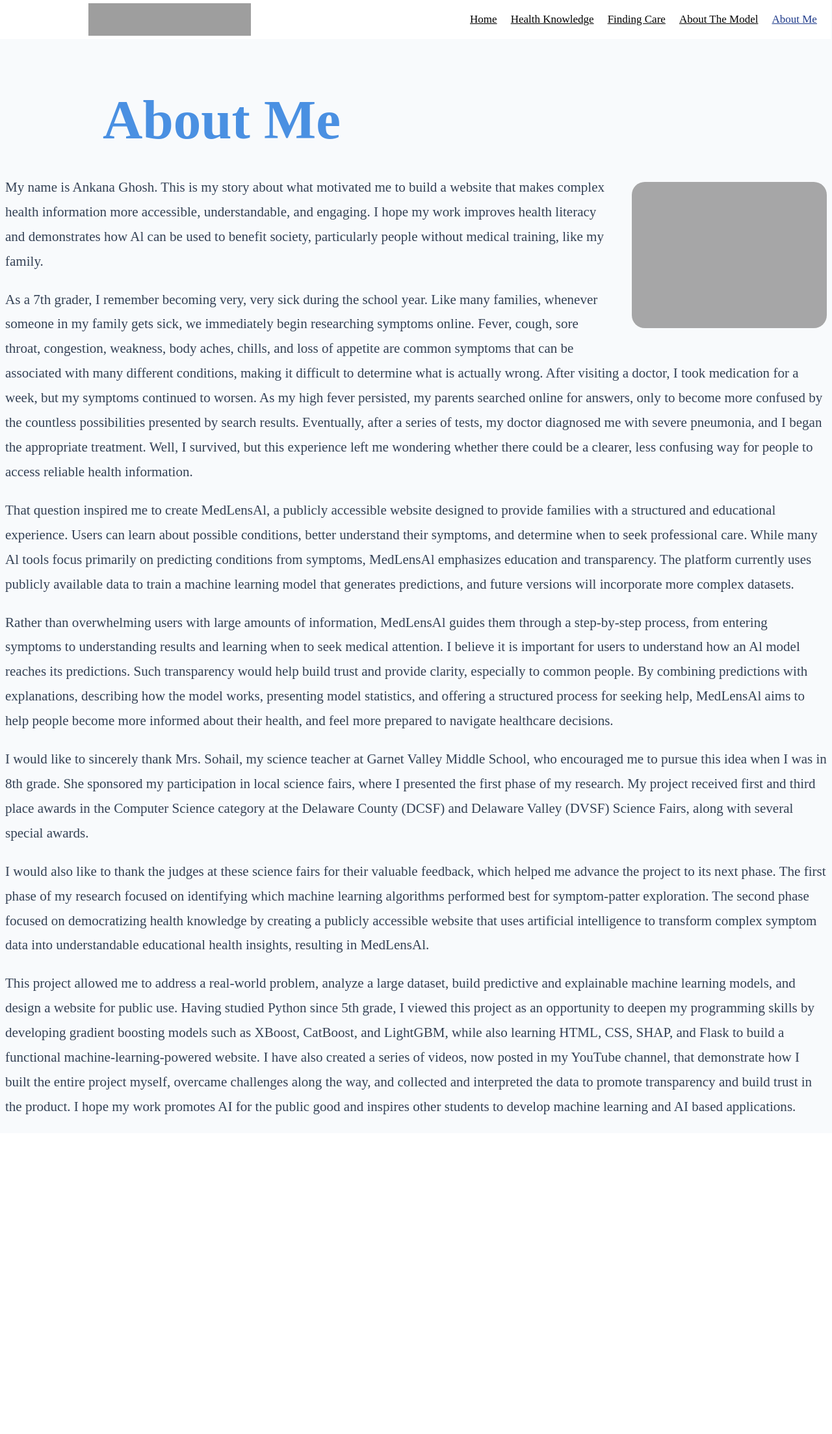
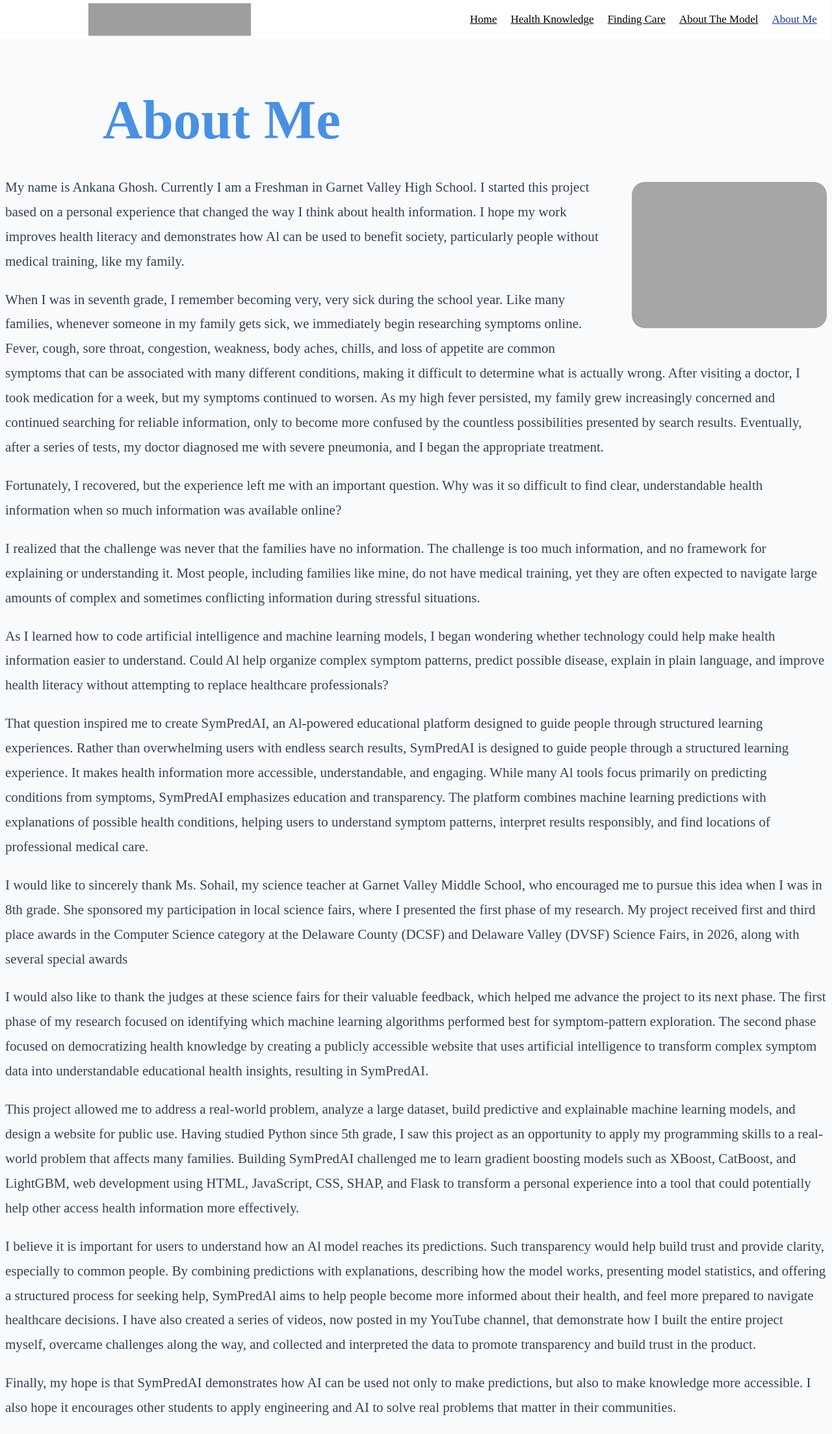
Before and after one commit to Ghosh-Ankana/MedLensAI, a Flask app: page /about_me in a window 1280 px wide. Shown: the whole page at 65% size. Before the commit the page ends 1715 px from the top, so only its background shows below. Run offline with Flask 3, Linux system fonts and the light colour scheme; grey boxes are pictures that could not be loaded.

Commit message:
Add files via upload

```diff
--- a/templates/about_me.html
+++ b/templates/about_me.html
@@ -5,7 +5,7 @@
 <body>
 	<div id='nav_bar'>
 		<div id='title'>
-			<img src='https://user26015.na.imgto.link/public/20260821/screen-shot-2026-08-21-at-5-32-03-pm.avif'>
+			<img src='https://cdn.phototourl.com/free/2026-09-19-66e34d60-9451-4a42-8db6-56d83421b2d1.png'>
 
 
 		</div>
@@ -31,27 +31,37 @@
     	<img src="https://user26015.na.imgto.link/public/20260821/name.avif" class='vp'>
 
 
-    <h3 style='font-weight: normal'>My name is Ankana Ghosh. This is my story about what motivated me to build a website that makes complex health information more accessible, understandable, and engaging. I hope my work improves health literacy and demonstrates how Al can be used to benefit society, particularly people without medical training, like my family.
+    <h3 style='font-weight: normal'>My name is Ankana Ghosh. Currently I am a Freshman in Garnet Valley High School. I started this project based on a personal experience that changed the way I think about health information. I hope my work improves health literacy and demonstrates how Al can be used to benefit society, particularly people without medical training, like my family.
     </h3>
 <h3 style='font-weight: normal'>
-As a 7th grader, I remember becoming very, very sick during the school year. Like many families, whenever someone in my family gets sick, we immediately begin researching symptoms online. Fever, cough, sore throat, congestion, weakness, body aches, chills, and loss of appetite are common symptoms that can be associated with many different conditions, making it difficult to determine what is actually wrong. After visiting a doctor, I took medication for a week, but my symptoms continued to worsen. As my high fever persisted, my parents searched online for answers, only to become more confused by the countless possibilities presented by search results. Eventually, after a series of tests, my doctor diagnosed me with severe pneumonia, and I began the appropriate treatment.
-Well, I survived, but this experience left me wondering whether there could be a clearer, less confusing way for people to access reliable health information.
+When I was in seventh grade, I remember becoming very, very sick during the school year. Like many families, whenever someone in my family gets sick, we immediately begin researching symptoms online. Fever, cough, sore throat, congestion, weakness, body aches, chills, and loss of appetite are common symptoms that can be associated with many different conditions, making it difficult to determine what is actually wrong. After visiting a doctor, I took medication for a week, but my symptoms continued to worsen. As my high fever persisted, my family grew increasingly concerned and continued searching for reliable information, only to become more confused by the countless possibilities presented by search results. Eventually, after a series of tests, my doctor diagnosed me with severe pneumonia, and I began the appropriate treatment.
 </h3>
 <h3 style='font-weight: normal'>
-That question inspired me to create MedLensAl, a publicly accessible website designed to provide families with a structured and educational experience. Users can learn about possible conditions, better understand their symptoms, and determine when to seek professional care.
-While many Al tools focus primarily on predicting conditions from symptoms, MedLensAl emphasizes education and transparency. The platform currently uses publicly available data to train a machine learning model that generates predictions, and future versions will incorporate more complex datasets.
+Fortunately, I recovered, but the experience left me with an important question. Why was it so difficult to find clear, understandable health information when so much information was available online?
 </h3>
 <h3 style='font-weight: normal'>
-Rather than overwhelming users with large amounts of information, MedLensAl guides them through a step-by-step process, from entering symptoms to understanding results and learning when to seek medical attention. I believe it is important for users to understand how an Al model reaches its predictions. Such transparency would help build trust and provide clarity, especially to common people. By combining predictions with explanations, describing how the model works, presenting model statistics, and offering a structured process for seeking help, MedLensAl aims to help people become more informed about their health, and feel more prepared to navigate healthcare decisions.
+I realized that the challenge was never that the families have no information. The challenge is too much information, and no framework for explaining or understanding it. Most people, including families like mine, do not have medical training, yet they are often expected to navigate large amounts of complex and sometimes conflicting information during stressful situations.
 </h3>
 <h3 style='font-weight: normal'>
-I would like to sincerely thank Mrs. Sohail, my science teacher at Garnet Valley Middle School, who encouraged me to pursue this idea when I was in 8th grade. She sponsored my participation in local science fairs, where I presented the first phase of my research. My project received first and third place awards in the Computer Science category at the Delaware County (DCSF) and Delaware Valley (DVSF) Science Fairs, along with several special awards.
+As I learned how to code artificial intelligence and machine learning models, I began wondering whether technology could help make health information easier to understand. Could Al help organize complex symptom patterns, predict possible disease, explain in plain language, and improve health literacy without attempting to replace healthcare professionals?
 </h3>
 <h3 style='font-weight: normal'>
-I would also like to thank the judges at these science fairs for their valuable feedback, which helped me advance the project to its next phase. The first phase of my research focused on identifying which machine learning algorithms performed best for symptom-patter exploration. The second phase focused on democratizing health knowledge by creating a publicly accessible website that uses artificial intelligence to transform complex symptom data into understandable educational health insights, resulting in MedLensAl.
+That question inspired me to create SymPredAI, an Al-powered educational platform designed to guide people through structured learning experiences. Rather than overwhelming users with endless search results, SymPredAI is designed to guide people through a structured learning experience. It makes health information more accessible, understandable, and engaging. While many Al tools focus primarily on predicting conditions from symptoms, SymPredAI emphasizes education and transparency. The platform combines machine learning predictions with explanations of possible health conditions, helping users to understand symptom patterns, interpret results responsibly, and find locations of professional medical care.
+
 </h3>
 <h3 style='font-weight: normal'>
-This project allowed me to address a real-world problem, analyze a large dataset, build predictive and explainable machine learning models, and design a website for public use. Having studied Python since 5th grade, I viewed this project as an opportunity to deepen my programming skills by developing gradient boosting models such as XBoost, CatBoost, and LightGBM, while also learning HTML, CSS, SHAP, and Flask to build a functional machine-learning-powered website. I have also created a series of videos, now posted in my YouTube channel, that demonstrate how I built the entire project myself, overcame challenges along the way, and collected and interpreted the data to promote transparency and build trust in the product. I hope my work promotes AI for the public good and inspires other students to develop machine learning and AI based applications.
+I would like to sincerely thank Ms. Sohail, my science teacher at Garnet Valley Middle School, who encouraged me to pursue this idea when I was in 8th grade. She sponsored my participation in local science fairs, where I presented the first phase of my research. My project received first and third place awards in the Computer Science category at the Delaware County (DCSF) and Delaware Valley (DVSF) Science Fairs, in 2026, along with several special awards
+</h3>
+<h3 style='font-weight: normal;'>
+I would also like to thank the judges at these science fairs for their valuable feedback, which helped me advance the project to its next phase. The first phase of my research focused on identifying which machine learning algorithms performed best for symptom-pattern exploration. The second phase focused on democratizing health knowledge by creating a publicly accessible website that uses artificial intelligence to transform complex symptom data into understandable educational health insights, resulting in SymPredAI.
+</h3>
+<h3 style='font-weight: normal;'>
+This project allowed me to address a real-world problem, analyze a large dataset, build predictive and explainable machine learning models, and design a website for public use. Having studied Python since 5th grade, I saw this project as an opportunity to apply my programming skills to a real-world problem that affects many families. Building SymPredAI challenged me to learn gradient boosting models such as XBoost, CatBoost, and LightGBM, web development using HTML, JavaScript, CSS, SHAP, and Flask to transform a personal experience into a tool that could potentially help other access health information more effectively.
+</h3>
+<h3 style='font-weight: normal;'>I believe it is important for users to understand how an Al model reaches its predictions. Such transparency would help build trust and provide clarity, especially to common people. By combining predictions with explanations, describing how the model works, presenting model statistics, and offering a structured process for seeking help, SymPredAl aims to help people become more informed about their health, and feel more prepared to navigate healthcare decisions. I have also created a series of videos, now posted in my YouTube channel, that demonstrate how I built the entire project myself, overcame challenges along the way, and collected and interpreted the data to promote transparency and build trust in the product. </h3>
+
+<h3 style='font-weight: normal;'>
+Finally, my hope is that SymPredAI demonstrates how AI can be used not only to make predictions, but also to make knowledge more accessible. I also hope it encourages other students to apply engineering and AI to solve real problems that matter in their communities.
 </h3>
 
 </div>
--- a/templates/find_care.html
+++ b/templates/find_care.html
@@ -6,7 +6,7 @@
 <body>
 	<div id='nav_bar'>
 		<div id='title'>
-			<img src='https://user26015.na.imgto.link/public/20260821/screen-shot-2026-08-21-at-5-32-03-pm.avif'>
+			<img src='https://cdn.phototourl.com/free/2026-09-19-66e34d60-9451-4a42-8db6-56d83421b2d1.png'>
 
 
 		</div>
```
Also changed, not shown: templates/about_model.html (+22 -3 lines), templates/health_knowledge.html (+14 -4 lines), templates/index.html (+12 -9 lines).
